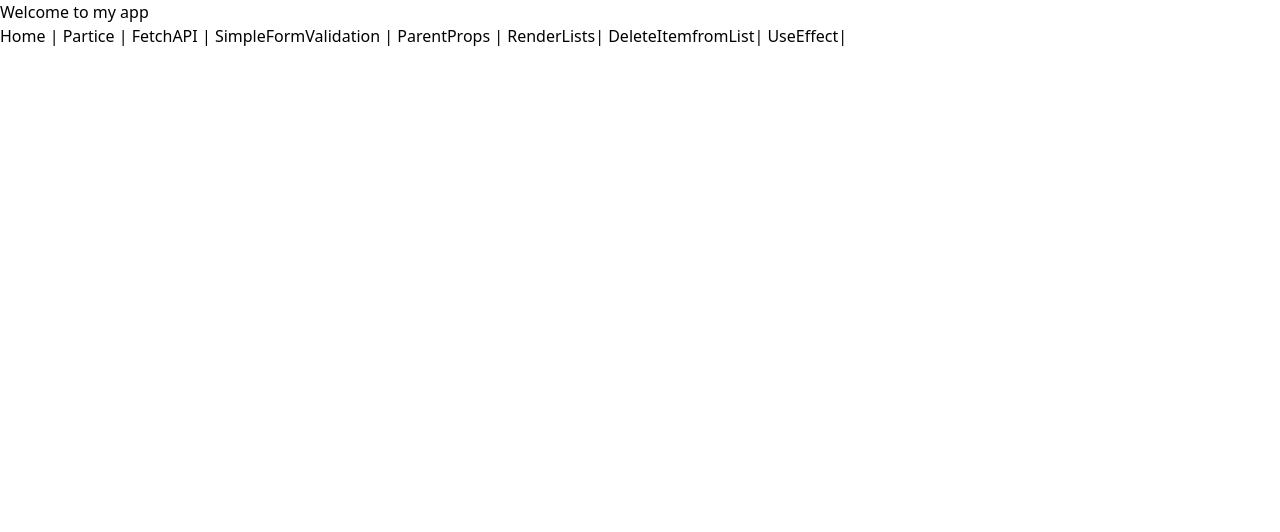
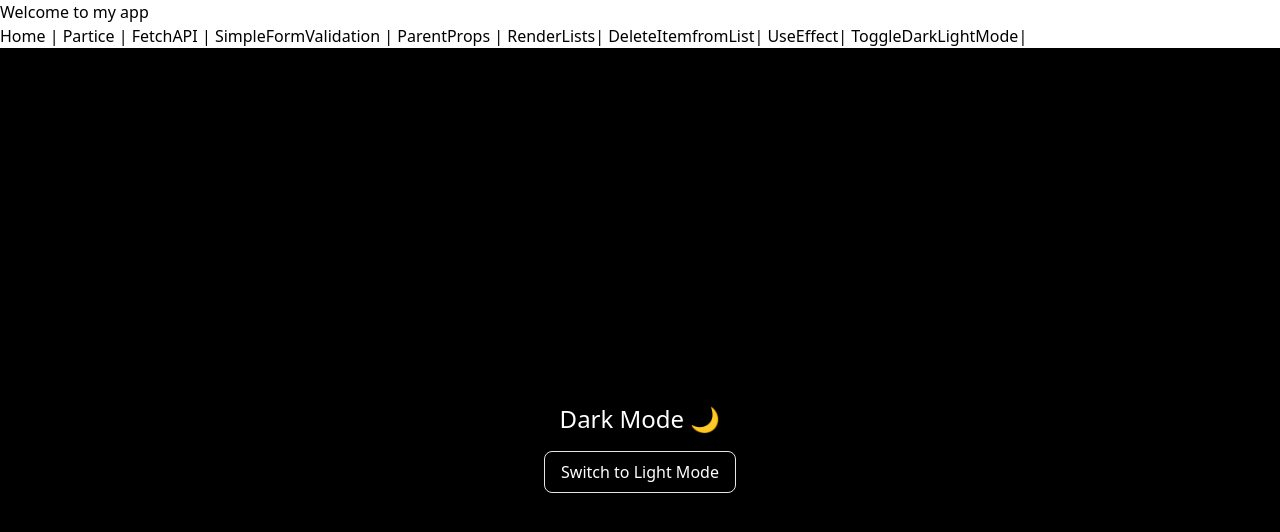
Before and after one commit to evil-sandeep/react_partice, a React (Create React App) app: page /ToggleDarkLightMode in a window 1280 px wide. Shown: the top 532 px of the page. Built offline with nearby package versions, Linux system fonts and the light colour scheme.

Commit message:
touglle bg color

```diff
--- a/src/App.js
+++ b/src/App.js
@@ -13,6 +13,7 @@
 import RenderLists from './components/RenderLists'
 import DeleteItemfromList from './components/DeleteItemfromList'
 import UseEffectExm from './components/UseEffectExm'
+import ToggleDarkLightMode from './components/ToggleDarkLightMode'
 
 
 
@@ -31,6 +32,7 @@
     <Link to='/renderlists'>RenderLists</Link>|{' '}
     <Link to='/DeleteItemfromList'>DeleteItemfromList</Link>|{' '}
     <Link to="/useEffectPartice">UseEffect</Link>|{' '}
+    <Link to='/ToggleDarkLightMode'>ToggleDarkLightMode</Link>|{' '}
   </nav>
 
   <Routes>
@@ -40,6 +42,7 @@
     <Route path='/ParentProps'element={<ParentProps/>}></Route>
     <Route path='/DeleteItemfromList' element={<DeleteItemfromList/>}></Route>
     <Route path='/useEffectPartice' element={<UseEffectExm/>}></Route>
+    <Route path='/ToggleDarkLightMode' element={<ToggleDarkLightMode/>}></Route>
   </Routes>
   </div>
   </BrowserRouter>
--- /dev/null
+++ b/src/components/ToggleDarkLightMode.js
@@ -0,0 +1,30 @@
+// Toggle Dark/Light Mode
+
+// Create a button that toggles between Light Mode and Dark Mode using state.
+// When in dark mode → background should be black, text white.
+// When in light mode → background white, text black.
+
+import React, { useState } from 'react'
+
+const ToggleDarkLightMode = () => {
+
+    const [mode, setMode] = useState(true)
+
+    return (
+        <div
+            className={`min-h-screen flex flex-col items-center justify-center transition-all duration-500 ${mode ? 'bg-black text-white' : 'bg-white text-black'
+                }`}
+        >
+            <h1 className="text-2xl mb-4">
+                {mode ? 'Dark Mode 🌙' : 'Light Mode ☀️'}
+            </h1>
+            <button
+                onClick={() => setMode(!mode)}
+                className="border px-4 py-2 rounded-lg cursor-pointer"
+            >
+                Switch to {mode ? 'Light' : 'Dark'} Mode
+            </button>
+        </div>
+    )
+}
+export default ToggleDarkLightMode
```
